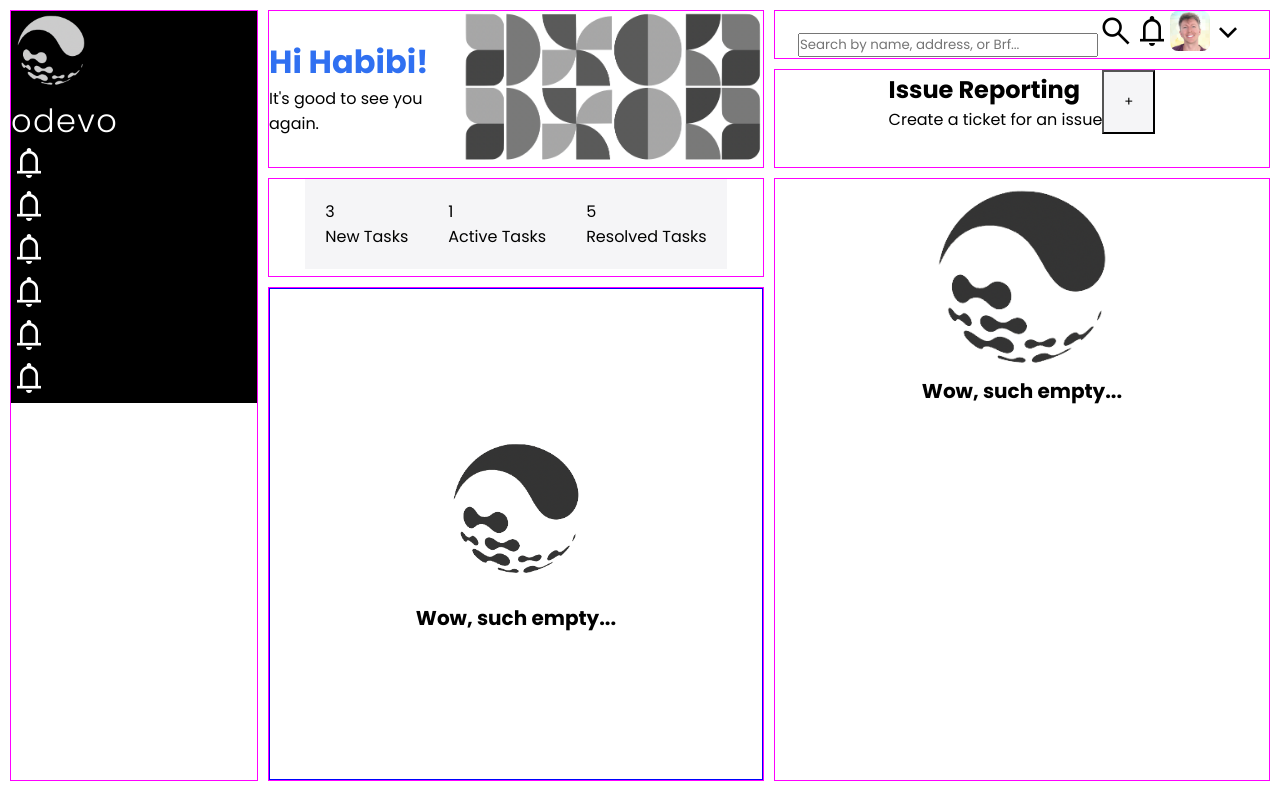
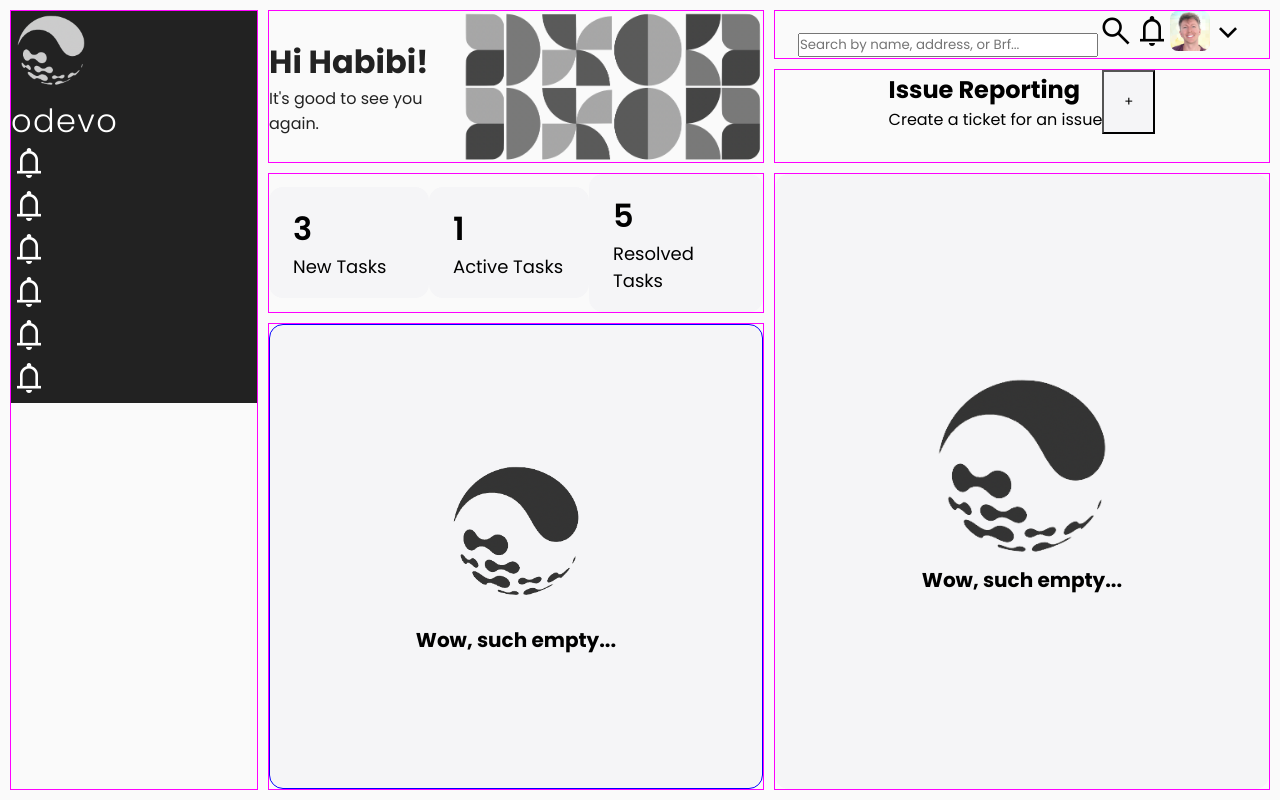
Before and after one commit to FredrikRidderfalk/odevo-issue-management-app, an Angular app: page / in a window 1280 px wide. Built offline with nearby package versions, Linux system fonts and the light colour scheme.

Commit message:
update grid styling

```diff
--- a/src/app/Abstracts/_colors.sass
+++ b/src/app/Abstracts/_colors.sass
@@ -1,9 +1,10 @@
 // Odevo Brand Colors
 $primary-darkgray: #343434
+$primary-black: #222
 $primary-lightgray: #f5f5f7
 $primary-red: #c21920
 $primary-beige: #eae9e2
 $primary-beige-hover: #eae9e2
-$primary-white: #fff
+$primary-white: #fafafa
 $secondary-red: #a96070
 $secondary-green: #489850
--- a/src/app/Components/MenuComponent/app.menu.sass
+++ b/src/app/Components/MenuComponent/app.menu.sass
@@ -1,7 +1,7 @@
 @use "../../Abstracts" as *
 
 .container__menu
-    background-color: #000
+    background-color: $primary-black
     color: #fff
 .material-symbols-outlined
     font-size: rem(36)
--- a/src/app/Components/StatsComponent/app.stats.sass
+++ b/src/app/Components/StatsComponent/app.stats.sass
@@ -5,6 +5,8 @@
     flex-direction: column
     border: 1px solid blue
     height: 100%
+    background-color: $primary-lightgray
+    border-radius: rem(14)
 .logo
     width: 150px
 .container__stats > h3
--- a/src/app/Components/TaskTrackingComponent/app.task-tracking.html
+++ b/src/app/Components/TaskTrackingComponent/app.task-tracking.html
@@ -1,14 +1,14 @@
 <div class="container__task-tracker">
   <div class="task-type new-tasks">
-    <span>{{ newTasks }}</span>
+    <h1>{{ newTasks }}</h1>
     <p>New Tasks</p>
   </div>
   <div class="task-type active-tasks">
-    <span>{{ activeTasks }}</span>
+    <h1>{{ activeTasks }}</h1>
     <p>Active Tasks</p>
   </div>
   <div class="task-type resolved-tasks">
-    <span>{{ resolvedTasks }}</span>
+    <h1>{{ resolvedTasks }}</h1>
     <p>Resolved Tasks</p>
   </div>
 </div>
--- a/src/app/Components/TaskTrackingComponent/app.task-tracking.sass
+++ b/src/app/Components/TaskTrackingComponent/app.task-tracking.sass
@@ -2,6 +2,13 @@
 
 .container__task-tracker
     @include flex-container
+    justify-content: space-between
 .task-type
     background-color: $primary-lightgray
-    padding: rem(20)
+    padding: rem(18) rem(24)
+    border-radius: rem(14)
+    min-width: 160px
+.task-type > p
+    font-size: rem(18)
+.task-type > h1
+    font-weight: 600
--- a/src/app/Components/UpcomingTasksComponent/app.upcoming-tasks.sass
+++ b/src/app/Components/UpcomingTasksComponent/app.upcoming-tasks.sass
@@ -3,5 +3,8 @@
 .container__stats
     @include flex-container
     flex-direction: column
+    height: 100%
+    background-color: $primary-lightgray
+    border-radius: rem(14)
 .logo
     width: 200px
--- a/src/app/Components/WelcomeMessageComponent/app.welcome-message.sass
+++ b/src/app/Components/WelcomeMessageComponent/app.welcome-message.sass
@@ -2,9 +2,9 @@
 
 .container__welcome
     @include flex-container
+    color: $primary-black
 .name
     display: block
-    color: #3070f1
 .welcome-img
     max-width: 300px
     display: block
--- a/src/app/app.component.sass
+++ b/src/app/app.component.sass
@@ -35,7 +35,8 @@
         border: 1px solid magenta
     .grid-container
         display: grid
-        margin: rem(10)
+        height: 100vh
+        padding: rem(10)
         grid-template-areas: "menu welcome nav" "menu welcome report" "menu tasks upcoming" "menu stats upcoming"
         grid-gap: rem(10)
         grid-template-columns: 1fr 2fr 2fr
--- a/src/styles.sass
+++ b/src/styles.sass
@@ -6,7 +6,8 @@
     margin: 0
     box-sizing: border-box
     font-family: 'Poppins', sans-serif
-
+body
+    background-color: $primary-white
 h1
     font-size: rem(32)
 h2
```
